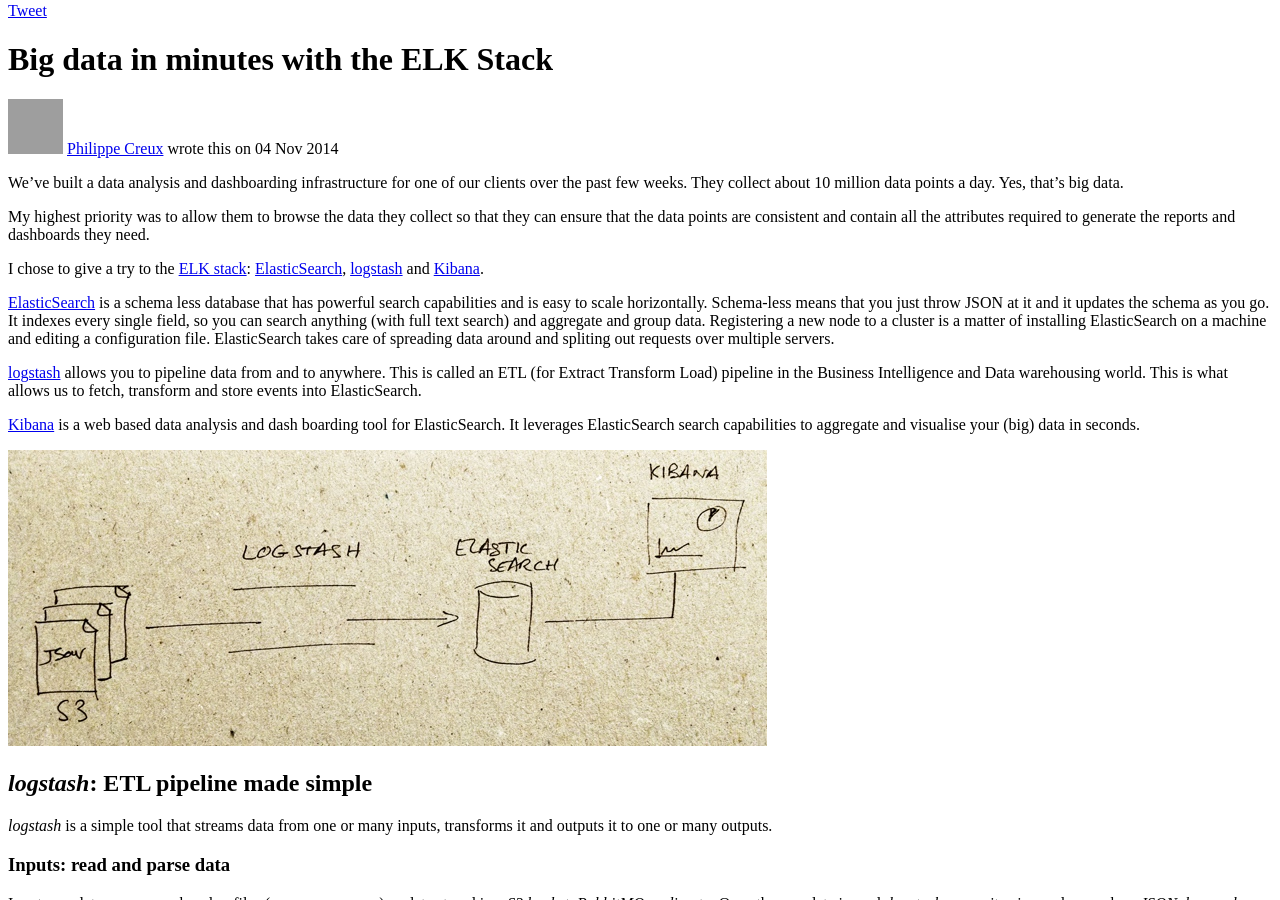
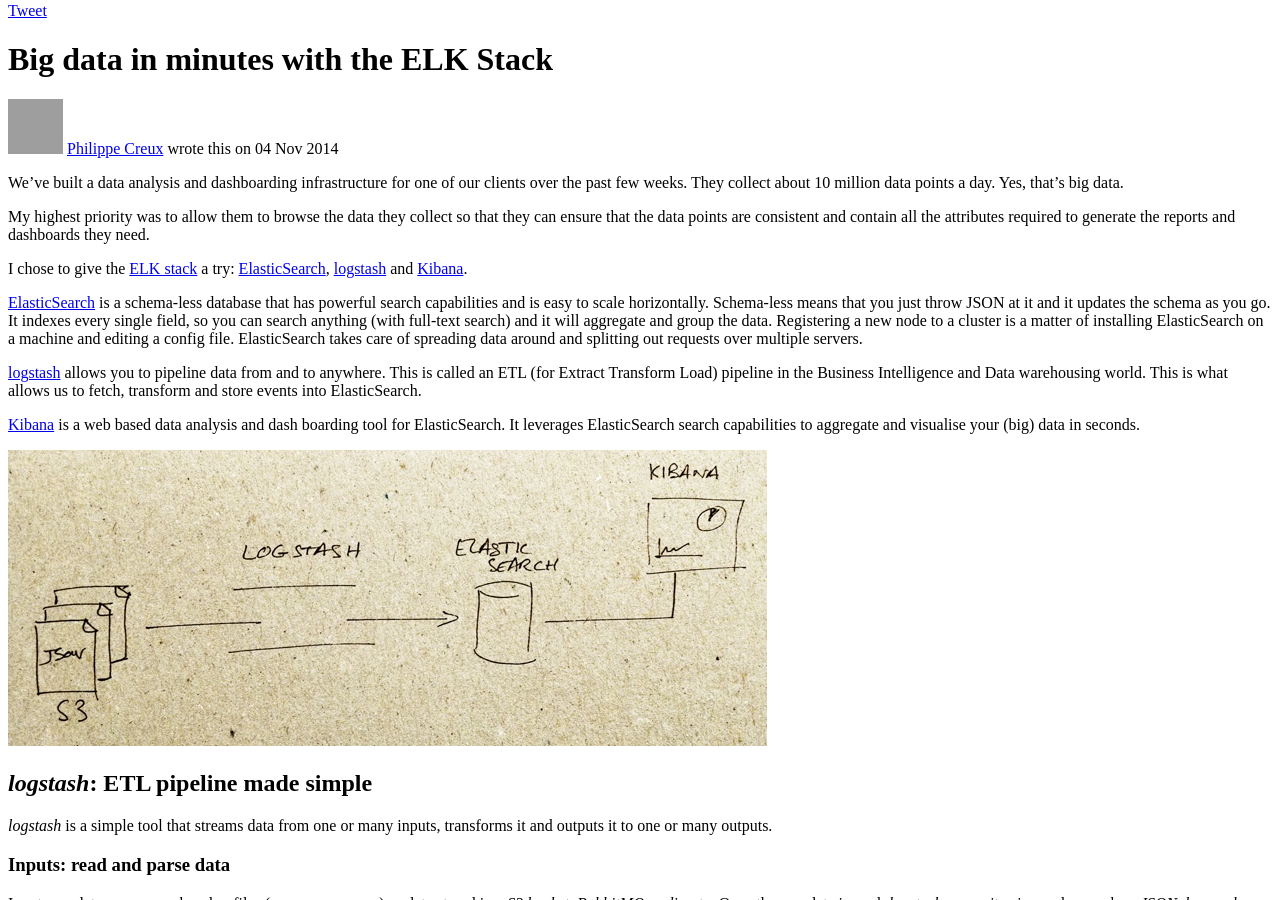
Before and after one commit to BrewhouseTeam/brewhouseteam.github.io, a Jekyll site: the page built from _posts/2014-11-04-big-data-with-elk-stack.md, in a window 1280 px wide and 900 px high, scrolled down 832 px. Built offline with Jekyll 4.4.1, drawn with Linux system fonts in a browser that asks for light colours; comment, search, counter and statistics services are not loaded; a style sheet for code colours, icons or effects is not loaded; grey boxes are pictures that could not be loaded.

Commit message:
fixing typos

```diff
--- a/_posts/2014-11-04-big-data-with-elk-stack.md
+++ b/_posts/2014-11-04-big-data-with-elk-stack.md
@@ -18,11 +18,11 @@ We've built a data analysis and dashboarding infrastructure for one of our clien
 
 My highest priority was to allow them to browse the data they collect so that they can ensure that the data points are consistent and contain all the attributes required to generate the reports and dashboards they need.
 
-I chose to give a try to the [ELK stack](http://www.elasticsearch.org/overview/): [ElasticSearch](http://www.elasticsearch.org/overview/elasticsearch/), [logstash](http://www.elasticsearch.org/overview/logstash/) and [Kibana](http://www.elasticsearch.org/overview/kibana/).
+I chose to give the [ELK stack](http://www.elasticsearch.org/overview/) a try: [ElasticSearch](http://www.elasticsearch.org/overview/elasticsearch/), [logstash](http://www.elasticsearch.org/overview/logstash/) and [Kibana](http://www.elasticsearch.org/overview/kibana/).
 
 <!-- break -->
 
-[ElasticSearch](http://www.elasticsearch.org/overview/elasticsearch/) is a schema less database that has powerful search capabilities and is easy to scale horizontally. Schema-less means that you just throw JSON at it and it updates the schema as you go. It indexes every single field, so you can search anything (with full text search) and aggregate and group data. Registering a new node to a cluster is a matter of installing ElasticSearch on a machine and editing a configuration file. ElasticSearch takes care of spreading data around and spliting out requests over multiple servers.
+[ElasticSearch](http://www.elasticsearch.org/overview/elasticsearch/) is a schema-less database that has powerful search capabilities and is easy to scale horizontally. Schema-less means that you just throw JSON at it and it updates the schema as you go. It indexes every single field, so you can search anything (with full-text search) and it will aggregate and group the data. Registering a new node to a cluster is a matter of installing ElasticSearch on a machine and editing a config file. ElasticSearch takes care of spreading data around and splitting out requests over multiple servers.
 
 [logstash](http://www.elasticsearch.org/overview/logstash/) allows you to pipeline data from and to anywhere. This is called an ETL (for Extract Transform Load) pipeline in the Business Intelligence and Data warehousing world. This is what allows us to fetch, transform and store events into ElasticSearch.
 
```
